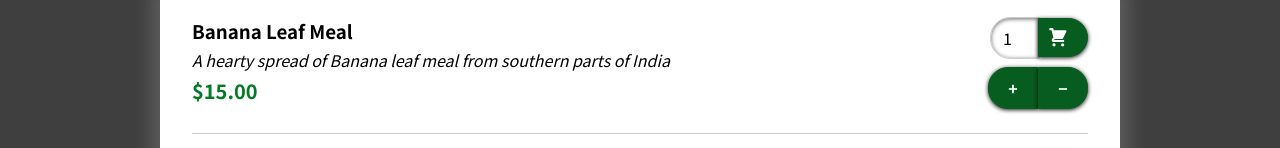
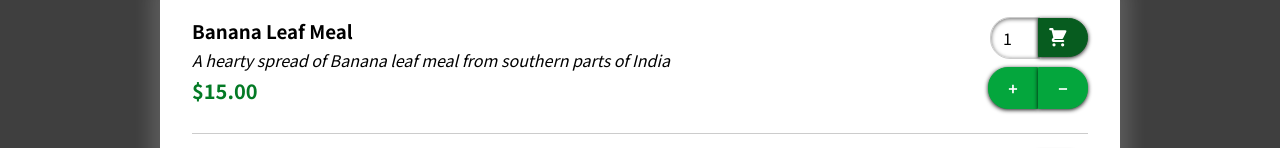
Before and after one commit to rubanero14/React-Lessons-Section11-Building-Food-Order-App, a React (Create React App) app: page / in a window 1280 px wide. Shown: the part 646-794 px from the top of the page. Built offline with nearby package versions, Linux system fonts and the light colour scheme.

Commit message:
fixes on actions buttons on meal item form

```diff
--- a/src/components/Meals/MealItem/MealItemForm.module.css
+++ b/src/components/Meals/MealItem/MealItemForm.module.css
@@ -62,6 +62,8 @@
   padding: 0.5rem;
   margin-bottom: 8px;
   width: 50px;
+  background-color: #04a63d;
+  border: 1px solid #04a63d;
 }
 
 .form .actions button:last-child {
@@ -70,6 +72,8 @@
   margin-left: 0px;
   margin-bottom: 8px;
   width: 50px;
+  background-color: #04a63d;
+  border: 1px solid #04a63d;
 }
 
 @media (width >= 500px) and (width <= 778px) {
```
Also changed, not shown: 2 other files (tests, documents, lock files or other folders).
